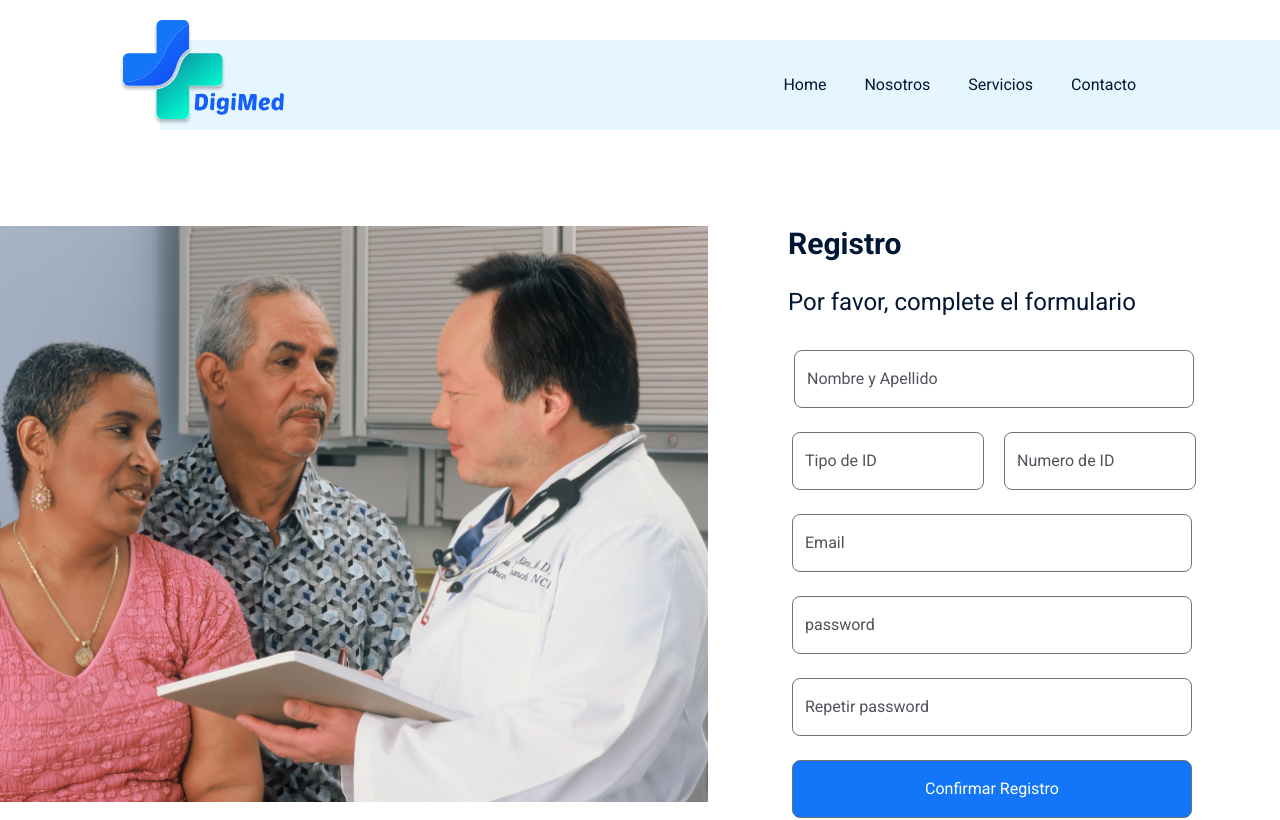
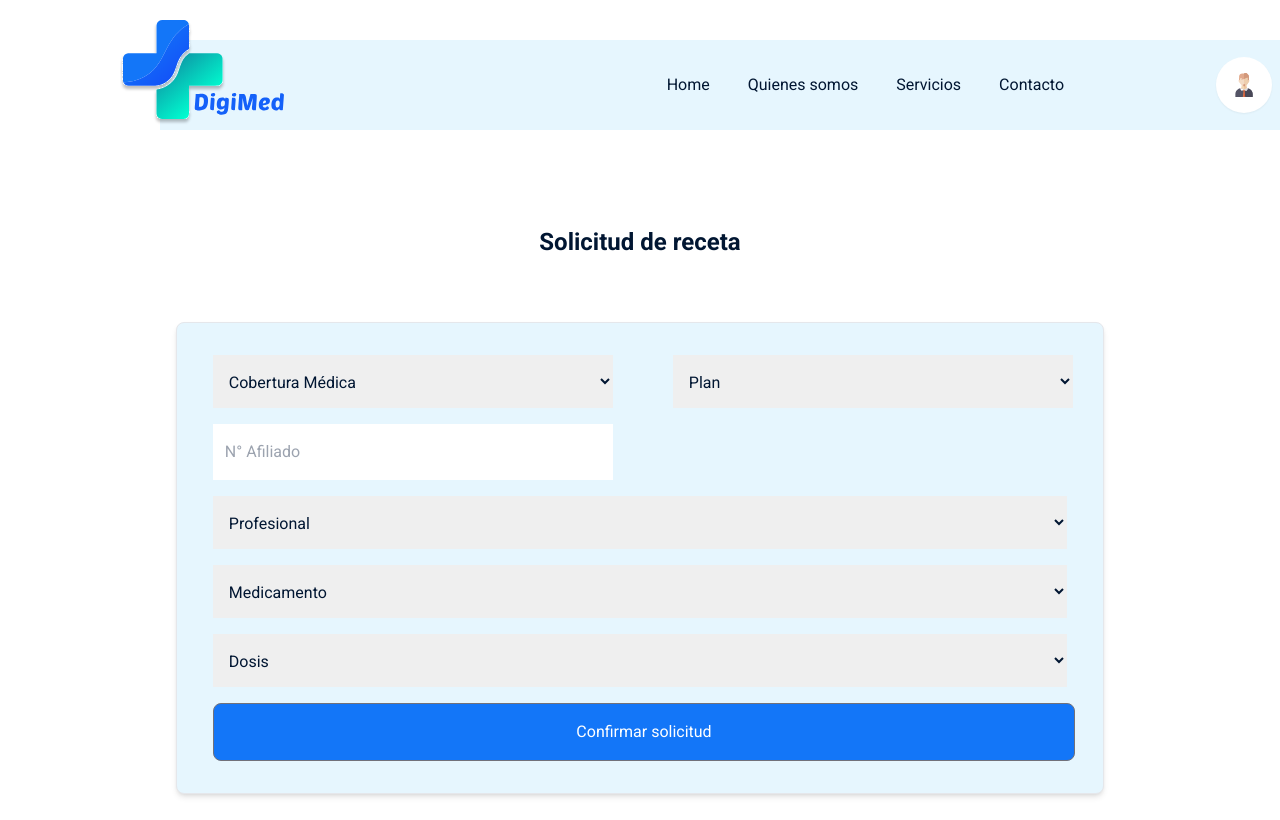
Before and after one commit to JavierBrizuela/DigiMed, a React (Vite) app in the folder digimed-ui/digimed-ui/: page /solicitudes in a window 1280 px wide. Before the commit this address led to /registro. Shown: the top 820 px of the page. Built offline with nearby package versions, Linux system fonts and the light colour scheme.

Commit message:
fix form

```diff
--- a/digimed-ui/digimed-ui/src/App.jsx
+++ b/digimed-ui/digimed-ui/src/App.jsx
@@ -13,6 +13,7 @@ import Contacto from './Pages/Contacto';
 
 function App() {
   const [isLoggedIn, setisLoggedIn] = useState(null);
+
   return (
    <div className="App bg-destacar md:bg-white  max-w-max mx-auto">
       <BrowserRouter>
@@ -54,8 +55,8 @@ function App() {
           />
           <Route path="/servicios"
             element = {
-              <Protected isLoggedIn={isLoggedIn}>
-                <Layout isLoggedIn={isLoggedIn}>
+              <Protected isLoggedIn={true}>
+                <Layout isLoggedIn={true}>
                   <Servicios/>
                 </Layout>
               </Protected>
@@ -63,8 +64,8 @@ function App() {
           />
           <Route path="/solicitudes"
             element = {
-              <Protected isLoggedIn={isLoggedIn}>
-                <Layout isLoggedIn={isLoggedIn}>
+              <Protected isLoggedIn={true}>
+                <Layout isLoggedIn={true}>
                   <Solicitudes/>
                 </Layout>
               </Protected>
--- a/digimed-ui/digimed-ui/src/components/Form.jsx
+++ b/digimed-ui/digimed-ui/src/components/Form.jsx
@@ -72,11 +72,11 @@ const Form=({data, updateData,setShow, show, setShowForm})=> {
   <p className="text-azul-claro text-center font-roboto font-bold text-2xl mb-16">
     Solicitud de receta
   </p>
-  <div className="flex items-center justify-center space-x-8">
+  <div className="flex  items-center justify-center space-x-8">
     <div className="w-10/12 h-100 ml-16 mr-16 flex-shrink-0 border rounded-lg bg-destacar shadow-md p-8 flex items-center justify-center mb-16">
       <div className="flex flex-col w-full">
 
-        <div className='flex'>
+        <div className='flex flex-col md:flex-row'>
         <div className="flex mb-4">
           <select
             className="mx-1 px-3 py-4 gap-2  mr-14 w-[25rem]"
@@ -92,7 +92,7 @@ const Form=({data, updateData,setShow, show, setShowForm})=> {
 
         <div className="flex items-center mb-4">
           <select
-            className="mx-1 px-3 py-4 gap-2 w-[25rem]"
+            className="mx-1 px-3 py-4 gap-2 mr-14 w-[25rem]"
             value={data.selectedPlan}
             onChange={handlePlanChange}
             >
--- a/digimed-ui/digimed-ui/src/components/Navbar2.jsx
+++ b/digimed-ui/digimed-ui/src/components/Navbar2.jsx
@@ -15,7 +15,8 @@ export function Navbar2({ isLoggedIn = false}) {
     console.log(openMenu ? 'open' : 'close')
   }
 
-    const token = isLoggedIn;
+    // const token = isLoggedIn;
+    const token = true;
 
   return (
     <div className="  flex items-center bg-mobile-bg md:bg-destacar mb-[6rem] h-[5.625rem] w-full md:ml-20 mr-[rem] md:relative justify-between md:justify-end">
@@ -24,13 +25,13 @@ export function Navbar2({ isLoggedIn = false}) {
       </div>
 
       {openMenu ? <div className=" text-lg gap-3 shadow-2xl z-10 absolute right-[5.5rem] top-10  md:p-0 w-[12rem] py-4 md:py-0 rounded-xl flex flex-col   md:mt-0 bg-white md:bg-transparent md:flex md:flex-row md:gap-[2.375rem] md:justify-end  items-center md:mr-36">
-        <a href="/home">Home</a>
-        <a href="/about">Nosotros</a>
-        <a href="/servicios">Servicios</a>
-        <a href="contacto">Contacto</a>
+        <a href="/servicios">SERVICIOS</a>
+        <a href="/about">QUIENES SOMOS</a>
+        <a href="/contacto">CONTACTO</a>
+        <a href="/#">PERFIL</a>
       </div> : <div className=" hidden md:flex gap-[2.375rem] justify-end  items-center mr-36">
         <a href="/home">Home</a>
-        <a href="about">Nosotros</a>
+        <a href="about">Quienes somos</a>
         <a href="/servicios">Servicios</a>
         <a href="contacto">Contacto</a>
       </div> }
```
